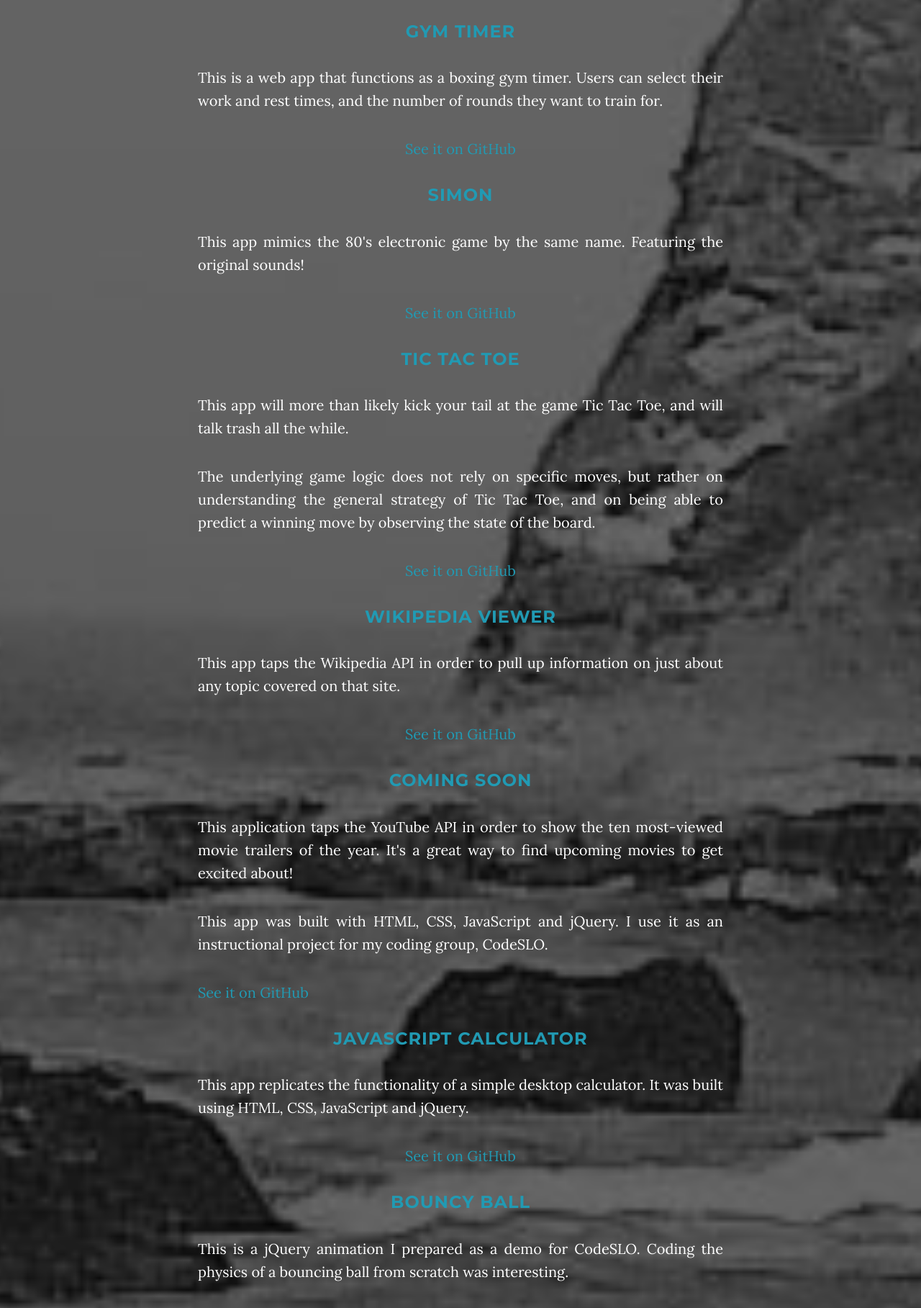
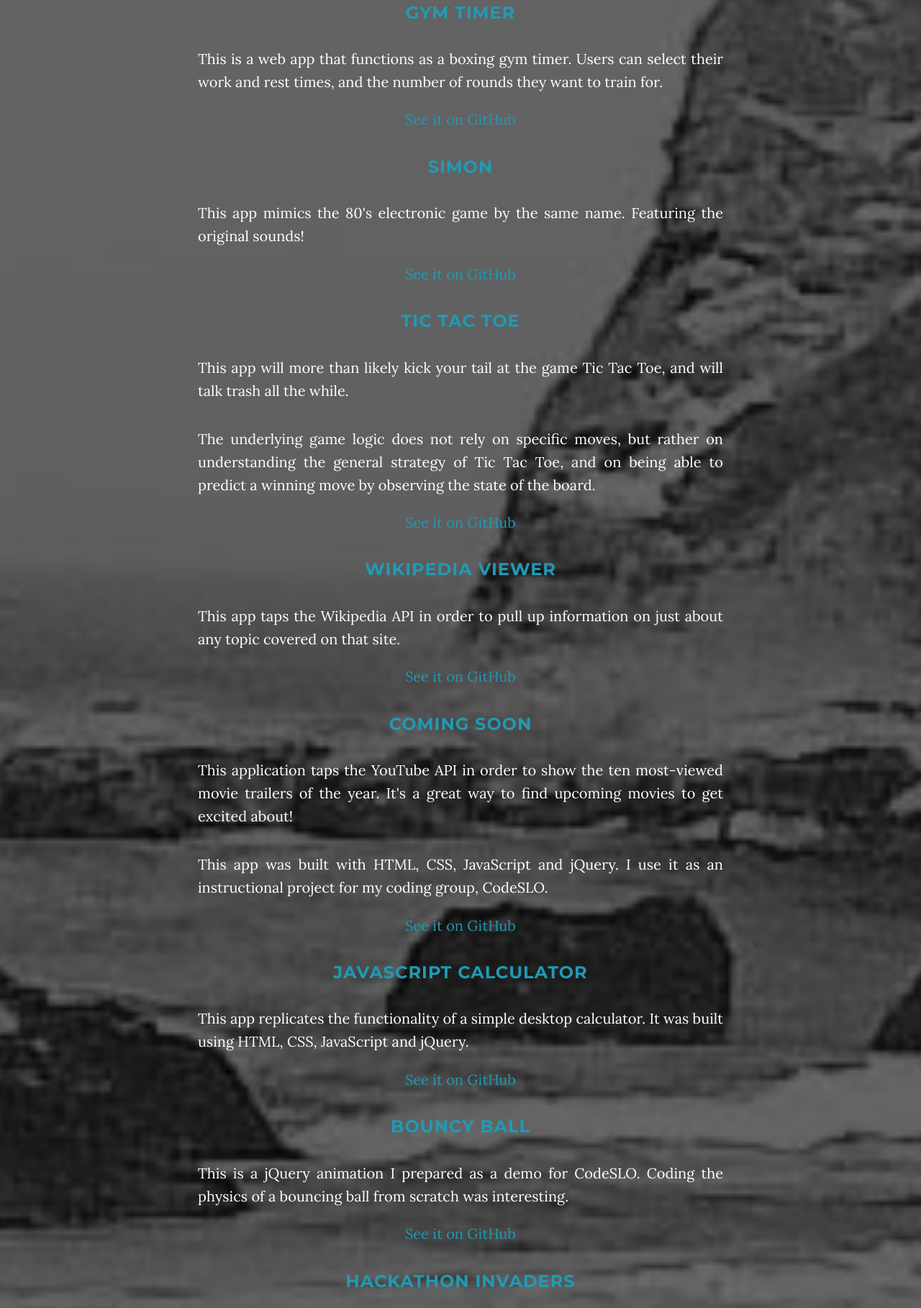
Before and after one commit to stillmattwest/stillmattwest.github.io, a plain HTML site: page index.html in a window 1280 px wide. Shown: the part 2746-4563 px from the top of the page at 72% size. Drawn offline with Linux system fonts and the light colour scheme.

Commit message:
restyled links

```diff
--- a/Stylesheets/style.css
+++ b/Stylesheets/style.css
@@ -38,6 +38,7 @@
 	font-size:3em;
 }
 
-.project-div h3{
-    margin-top:20px;
+.gh-link{
+    margin-top:-2%;
+    margin-bottom:5%;
 }
--- a/index.html
+++ b/index.html
@@ -115,7 +115,7 @@
 						<h3 class="text-center"><a href="http://stillmattwest.github.io/blockblaster/" target="_blank">BlockBlaster</a></h3>
 						<p>BlockBlaster is a simple video game that features blocks that drop from the top of the screen. The idea is to click
 							them before they hit the bottom. Sound easy? Try getting to level 20. </p>
-						<p class="text-center"><a href="https://github.com/stillmattwest/blockblaster">See it on GitHub</a></p>
+						<p class="text-center gh-link"><a href="https://github.com/stillmattwest/blockblaster">See it on GitHub</a></p>
 					</div>
 					<div class="project-div">
 						<h3 class="text-center"><a href="http://stillmattwest.github.io/word_evolution/" target="_blank">Word Evolution</a></h3>
@@ -124,19 +124,19 @@
 							user's input. The strings that are most similar are allowed to "survive" while the others are deleted.</p>
 						<p>The surviving strings are then put through an "interbreeding" algorithm, and their "children" inherit their properties.
 							Over generations, the end result is a short phrase that is an identical match of the user input.</p>
-						<p class="text-center"><a href="https://github.com/stillmattwest/word_evolution">See it on GitHub</a></p>
+						<p class="text-center gh-link"><a href="https://github.com/stillmattwest/word_evolution">See it on GitHub</a></p>
 					</div>
 					<div class="project-div">
 						<h3 class="text-center"><a href="https://stillmattwest.github.io/gymtimer/" target="_blank">Gym Timer</a></h3>
 						<p>This is a web app that functions as a boxing gym timer. Users can select their work and rest times, and the number
 							of rounds they want to train for.</p>
-						<p class="text-center"><a href="https://github.com/stillmattwest/gymtimer">See it on GitHub</a></p>
+						<p class="text-center gh-link"><a href="https://github.com/stillmattwest/gymtimer">See it on GitHub</a></p>
 
 					</div>
 					<div class="project-div">
 						<h3 class="text-center"><a href="https://stillmattwest.github.io/simon/" target="_blank">Simon</a></h3>
 						<p>This app mimics the 80's electronic game by the same name. Featuring the original sounds!</p>
-						<p class="text-center"><a href="https://github.com/stillmattwest/simon">See it on GitHub</a></p>
+						<p class="text-center gh-link"><a href="https://github.com/stillmattwest/simon">See it on GitHub</a></p>
 
 					</div>
 					<div class="project-div">
@@ -144,13 +144,13 @@
 						<p>This app will more than likely kick your tail at the game Tic Tac Toe, and will talk trash all the while.</p>
 						<p>The underlying game logic does not rely on specific moves, but rather on understanding the general strategy of Tic
 							Tac Toe, and on being able to predict a winning move by observing the state of the board.</p>
-						<p class="text-center"><a href="https://github.com/stillmattwest/tictactoe">See it on GitHub</a></p>
+						<p class="text-center gh-link"><a href="https://github.com/stillmattwest/tictactoe">See it on GitHub</a></p>
 
 					</div>
 					<div class="project-div">
 						<h3 class="text-center"><a href="https://stillmattwest.github.io/wikipedia-viewer/" target="_blank">Wikipedia Viewer</a></h3>
 						<p>This app taps the Wikipedia API in order to pull up information on just about any topic covered on that site.</p>
-						<p class="text-center"><a href="https://github.com/stillmattwest/wikipedia-viewer">See it on GitHub</a></p>
+						<p class="text-center gh-link"><a href="https://github.com/stillmattwest/wikipedia-viewer">See it on GitHub</a></p>
 
 					</div>
 					<div class="project-div">
@@ -160,28 +160,28 @@
 						<p>This app was built with HTML, CSS, JavaScript and jQuery. I use it as an instructional project for my coding group,
 							CodeSLO.
 						</p>
-						<p><a href="https://github.com/stillmattwest/coming-soon">See it on GitHub</a></p>
+						<p class="text-center gh-link"><a href="https://github.com/stillmattwest/coming-soon">See it on GitHub</a></p>
 					</div>
 					<div class="project-div">
 						<h3 class="text-center"><a href=" https://stillmattwest.github.io/javascript-calculator/" target="_blank">JavaScript Calculator</a></h3>
 						<p>This app replicates the functionality of a simple desktop calculator. It was built using HTML, CSS, JavaScript and
 							jQuery.
 						</p>
-						<p class="text-center"><a href="https://github.com/stillmattwest/javascript-calculator">See it on GitHub</a></p>
+						<p class="text-center gh-link"><a href="https://github.com/stillmattwest/javascript-calculator">See it on GitHub</a></p>
 					</div>
 					<div class="project-div">
 						<h3 class="text-center"><a href="https://stillmattwest.github.io/bouncyball/" target="_blank">Bouncy Ball</a></h3>
 						<p>This is a jQuery animation I prepared as a demo for CodeSLO. Coding the physics of a bouncing ball from scratch was
 							interesting.
 						</p>
-						<p class="text-center"><a href="https://github.com/stillmattwest/bouncyball">See it on GitHub</a></p>
+						<p class="text-center gh-link"><a href="https://github.com/stillmattwest/bouncyball">See it on GitHub</a></p>
 					</div>
 					<div class="project-div">
 						<h3 class="text-center"><a href="https://codeslohackathon.github.io/Hackathon/" target="_blank">Hackathon Invaders</a></h3>
 						<p>I built this game in about ten hours as part of a small hackathon team. It ended up winning first place. Specifically,
 							I worked on the overall sequence of the game, the movement of the player's icon and the shooting and collision code.
 							The other members of the team were all from CodeSLO. We built this project using the JavaScript library Phaser.</p>
-						<p class="text-center"><a href="https://github.com/codeSLOHackathon/Hackathon">See it on GitHub</a></p>
+						<p class="text-center gh-link"><a href="https://github.com/codeSLOHackathon/Hackathon">See it on GitHub</a></p>
 					</div>
 					<div class="project-div">
 						<h3 class="text-center"><a href="https://github.com/stillmattwest" target="_blank">Additional Projects</a></h3>
```
